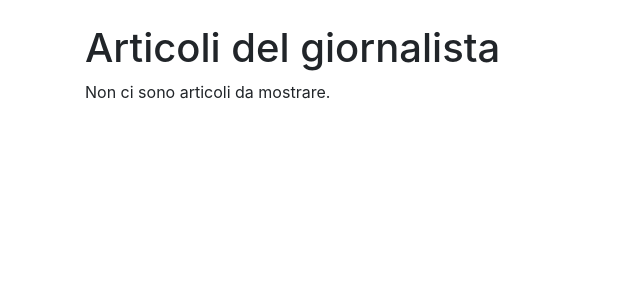
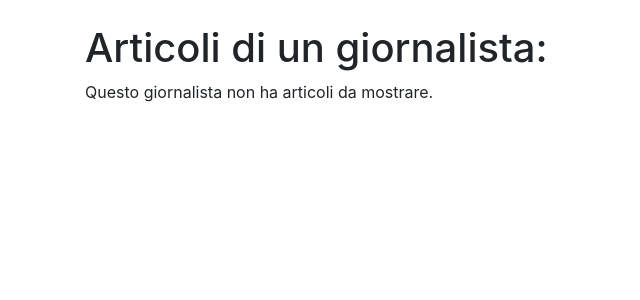
Before and after one commit to AndreaNeri-Edu/primo_progetto, a Django app: page /news/lista_articoli/2 in a window 1280 px wide. Shown: the part 56-356 px from the top of the page, without its empty margins (0-640 px from the left). Run offline with Django 5.2, Linux system fonts and the light colour scheme; data comes from the database, SQL or seed files in the repository.

Commit message:
Passo 19 (completo)

```diff
--- a/news/templates/news/articolo_detail.html
+++ b/news/templates/news/articolo_detail.html
@@ -5,7 +5,7 @@
 {% block content %}
     <h1>{{ articolo.titolo }}</h1>
     <p>
-        <strong>Autore:</strong> {{ articolo.giornalista }} <br>
+        <strong>Autore:</strong> <a href="{% url 'news:giornalista_detail' articolo.giornalista.pk %}">{{ articolo.giornalista }}</a> <br>
         <strong>Data:</strong> {{ articolo.data|date:"d/m/Y" }} <br>
         <strong>Visualizzazioni:</strong> {{ articolo.visualizzazioni }}
     </p>
--- a/news/templates/news/lista_articoli.html
+++ b/news/templates/news/lista_articoli.html
@@ -1,18 +1,26 @@
 {% extends 'base.html' %}
 
-{% block title %}Articoli del giornalista{% endblock title %}
+{% block title %}{% if filtrata_per_giornalista %}Articoli di un giornalista{% else %}Tutti gli Articoli{% endif %}{% endblock title %}
 
 {% block content %}
-    <h1>Articoli del giornalista</h1>
+    {% if filtrata_per_giornalista %}
+        <h1>Articoli di un giornalista:</h1>
+    {% else %}
+        <h1>Tutti gli Articoli:</h1>
+    {% endif %}
 
     {% for articolo in articoli %}
-        <hr>
         <article>
             <p><strong>Titolo:</strong> <a href="{% url 'news:articolo_detail' articolo.pk %}">{{ articolo.titolo }}</a></p>
-            <p><strong>Autore:</strong> {{ articolo.giornalista }}</p>
-            {{ articolo.contenuto }}
+            <p><strong>Contenuto:</strong> {{ articolo.contenuto }}</p>
+            <p><strong>Autore:</strong> <a href="{% url 'news:giornalista_detail' articolo.giornalista.pk %}">{{ articolo.giornalista }}</a></p>
         </article>
+        <hr>
     {% empty %}
-        <p>Non ci sono articoli da mostrare.</p>
+        {% if filtrata_per_giornalista %}
+            <p>Questo giornalista non ha articoli da mostrare.</p>
+        {% else %}
+            <p>Non ci sono articoli da mostrare.</p>
+        {% endif %}
     {% endfor %}
 {% endblock content %}
--- a/news/templates/news/query.html
+++ b/news/templates/news/query.html
@@ -169,5 +169,4 @@
     {% empty %}
         <p>Nessun articolo trovato.</p>
     {% endfor %}
-    <p>Lo stesso filtro si può scrivere anche usando <code>exclude()</code>.</p>
 {% endblock content %}
--- a/news/urls.py
+++ b/news/urls.py
@@ -1,11 +1,15 @@
 from django.urls import path
-from .views import index, home, articoloDetailView, lista_articoli, queryBase
+from .views import index, home, articoloDetailView, giornalistaDetailView, lista_articoli, queryBase
 
 app_name="news"
 urlpatterns=[
-    path('', index, name='index'),
-    path('lista_articoli/', home, name='homeviews'),
-    path("lista_articoli/<int:giornalista_id>", lista_articoli, name="lista_articoli"),
+    path('', home, name='homeviews'),
+    path('index/', index, name='index'),
+    path('lista_articoli/', lista_articoli, name='lista_articoli'),
+    path("lista_articoli/<int:giornalista_id>", lista_articoli, name="lista_articoli_giornalista"),
+    path("lista_giornalisti/", giornalistaDetailView, name="lista_giornalisti"),
+    path("giornalisti/", giornalistaDetailView, name="giornalisti"),
     path("articoli/<int:pk>", articoloDetailView, name='articolo_detail'),
+    path("giornalisti/<int:pk>", giornalistaDetailView, name='giornalista_detail'),
     path('query_base/', queryBase, name='query_base'),
 ]
--- a/news/views.py
+++ b/news/views.py
@@ -54,7 +54,8 @@ def index(request):
 
 def home (request):
     articoli = Articolo.objects.all()
-    context = { 'articoli': articoli }
+    giornalisti = Giornalista.objects.all()
+    context = { 'articoli': articoli, 'giornalisti': giornalisti }
     return render(request, "news/homepage.html", context)
 
 
@@ -64,9 +65,28 @@ def articoloDetailView(request, pk):
     return render(request, "news/articolo_detail.html", context)
 
 
-def lista_articoli(request, giornalista_id):
-    articoli = Articolo.objects.filter(giornalista_id=giornalista_id)
-    context = { 'articoli': articoli }
+def giornalistaDetailView(request, pk=None):
+    if pk is None:
+        giornalisti = Giornalista.objects.all()
+        return render(request, "news/lista_giornalisti.html", {
+            'giornalisti': giornalisti,
+        })
+
+    giornalista = Giornalista.objects.get(pk=pk)
+    articoli = giornalista.articoli.all()
+    context = { 'giornalista': giornalista, 'articoli': articoli }
+    return render(request, "news/giornalista_detail.html", context)
+
+
+def lista_articoli(request, giornalista_id=None):
+    if giornalista_id is None:
+        articoli = Articolo.objects.all()
+    else:
+        articoli = Articolo.objects.filter(giornalista_id=giornalista_id)
+    context = {
+        'articoli': articoli,
+        'filtrata_per_giornalista': giornalista_id is not None,
+    }
     return render(request, "news/lista_articoli.html", context)
 
 def queryBase(request):
--- a/primo_progetto/templates/base.html
+++ b/primo_progetto/templates/base.html
@@ -50,9 +50,9 @@
             <a class="dropdown-item" href="{% url 'news:index' %}">Index</a>
             <div class="dropdown-divider"></div>
             <a class="dropdown-item" href="{% url 'news:homeviews' %}">Homepage</a>
-            <a class="dropdown-item" href="{% url 'news:articolo_detail' 1 %}">Articolo 1</a>
-            <a class="dropdown-item" href="{% url 'news:articolo_detail' 2 %}">Articolo 2</a>
-            <a class="dropdown-item" href="{% url 'news:query_base' %}">Query Base</a>
+            <a class="dropdown-item" href="{% url 'news:lista_articoli' %}">Articoli</a>
+            <a class="dropdown-item" href="{% url 'news:lista_giornalisti' %}">Giornalisti</a>
+            <a class="dropdown-item" href="{% url 'news:query_base' %}">Query Varie</a>
             </div>
         </li>
         </ul>
```
Also changed, not shown: news/templates/news/giornalista_detail.html (added, +22 -0 lines), news/templates/news/homepage.html (+14 -6 lines), news/templates/news/index.html (+8 -15 lines), news/templates/news/lista_giornalisti.html (added, +17 -0 lines).
